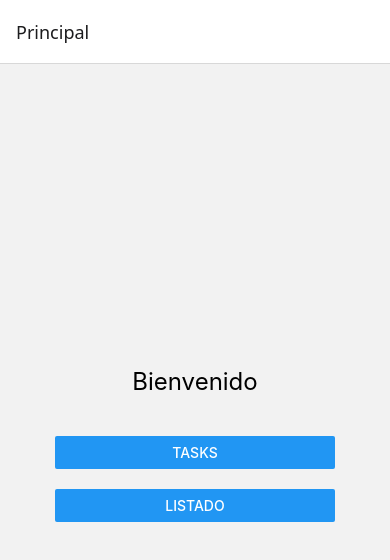
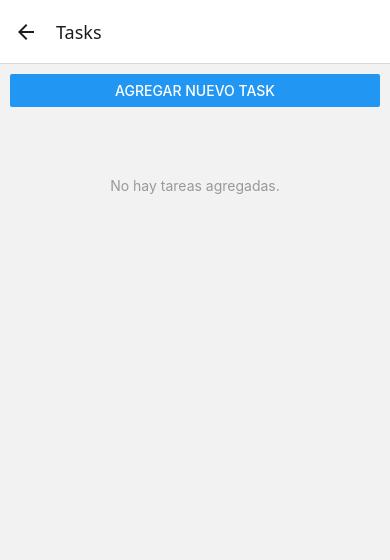
Before and after one commit to heckramirezc/coderland-hr-test, a React Native app in the folder app/: screen /Tasks in a window 390 px wide. Shown: the top 560 px of the page. Built offline with nearby package versions, Linux system fonts and the light colour scheme.

Commit message:
Diseño de la pantalla principal de Tasks, con la FlatList conectada a Redux.

```diff
--- a/app/App.tsx
+++ b/app/App.tsx
@@ -5,6 +5,7 @@ import { NavigationContainer } from '@react-navigation/native';
 import { createNativeStackNavigator } from '@react-navigation/native-stack';
 
 import HomeScreen from './src/screens/Home/HomeScreen';
+import TasksScreen from './src/screens/Tasks/TasksScreen';
 import { RootStack } from './src/types/navigation';
 import { Provider } from 'react-redux';
 import { store } from './src/store/store';
@@ -17,6 +18,7 @@ export default function App() {
       <NavigationContainer>
         <Stack.Navigator initialRouteName="Home">
           <Stack.Screen name="Home" component={HomeScreen} options={{ title: 'Principal' }} />
+          <Stack.Screen name="Tasks" component={TasksScreen} options={{ title: 'Tasks' }} />
         </Stack.Navigator>
       </NavigationContainer>
     </Provider>
--- /dev/null
+++ b/app/src/hooks/reduxHooks.ts
@@ -0,0 +1,5 @@
+import { useDispatch, useSelector, TypedUseSelectorHook } from 'react-redux';
+import type { RootState, AppDispatch } from '../store/store';
+
+export const useAppDispatch = () => useDispatch<AppDispatch>();
+export const useAppSelector: TypedUseSelectorHook<RootState> = useSelector;
--- a/app/src/screens/Home/HomeScreen.tsx
+++ b/app/src/screens/Home/HomeScreen.tsx
@@ -5,13 +5,14 @@ import {RootStack } from '../../types/navigation';
 
 type Props = NativeStackScreenProps<RootStack, 'Home'>;
 
-const HomeScreen: React.FC<Props> = () => {
+const HomeScreen: React.FC<Props> = ({ navigation }) => {
   return (
     <View style={styles.container}>
       <Text style={styles.title}>Bienvenido</Text>
       <View style={styles.buttonContainer}>
         <Button
           title="Tasks"
+          onPress={() => navigation.navigate('Tasks')}
         />
       </View>
       <View style={styles.buttonContainer}>
--- /dev/null
+++ b/app/src/screens/Tasks/TasksScreen.tsx
@@ -0,0 +1,56 @@
+import React from 'react';
+import { View, Text, FlatList, Button, StyleSheet } from 'react-native';
+import { useAppSelector } from '../../hooks/reduxHooks';
+
+const TaskItem: React.FC<{ description: string }> = ({ description }) => (
+  <View style={styles.taskItem}>
+    <Text>{description}</Text>
+  </View>
+);
+
+const TasksScreen: React.FC = () => {
+  const tasks = useAppSelector((state) => state.tasks.tasks);
+
+  return (
+    <View style={styles.container}>
+      <View style={styles.addButtonContainer}>
+        <Button
+          title="Agregar Nuevo Task"
+          onPress={() => {}}
+        />
+      </View>
+
+      <FlatList
+        data={tasks}
+        keyExtractor={(item) => item.id}
+        renderItem={({ item }) => <TaskItem description={item.description} />}
+        ListEmptyComponent={<Text style={styles.emptyText}>No hay tareas agregadas.</Text>}
+      />
+    </View>
+  );
+};
+
+const styles = StyleSheet.create({
+  container: {
+    flex: 1,
+    padding: 10,
+  },
+  addButtonContainer: {
+    marginBottom: 20,
+    width: '100%',
+  },
+  taskItem: {
+    padding: 15,
+    borderBottomWidth: 1,
+    borderBottomColor: '#ccc',
+    backgroundColor: '#fff',
+    marginBottom: 5,
+  },
+  emptyText: {
+    textAlign: 'center',
+    marginTop: 50,
+    color: '#999',
+  }
+});
+
+export default TasksScreen;
```
